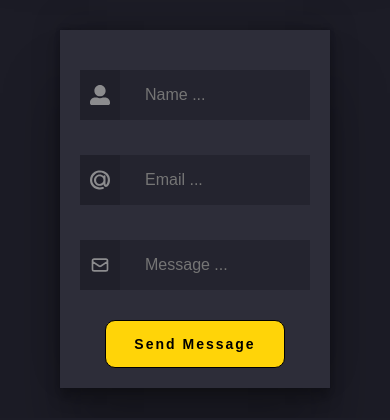
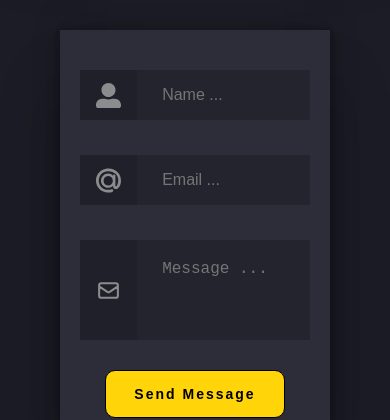
Before and after one commit to Adrian7630/adriansPortofolio, a React app: page /contacts in a window 390 px wide. Shown: the part 698-1118 px from the top of the page. Built offline with nearby package versions, Linux system fonts and the light colour scheme; some packages are replaced by stand-ins of ours.

Commit message:
Added Textarea

```diff
--- a/src/components/Contacts/contacts.js
+++ b/src/components/Contacts/contacts.js
@@ -14,13 +14,6 @@ const Contacts = () => {
     useEffect(() => {
         setName(lang === "EN" ? 'Contacts' : 'Contact');
       }, [setName, name, lang])
-
-      useEffect(() => {
-        if(values.userName !== "" && values.email !== "" && values.message !== "" && Object.keys(errors).length === 0 && test)
-        {
-            setModalMail(true);
-        }
-      }, [errors, values, setValues, test, setModalMail])
 
     const sentEmail = (event) => {
           event.preventDefault();
@@ -105,19 +98,19 @@ const Contacts = () => {
                         />
                     </div>
                     {errors.emailError && <p className="errorBox">{errors.emailError}</p>}
-                    <div className="inputBox">
+                    <div className="inputBoxMsg">
                         <div
-                            className="iconBox"
+                            className="iconBoxMsg"
                             style={{backgroundColor: values.message !== '' ? portofolioColor : "#20202A"}}
                         >
                             <HiOutlineMail style={{color: values.message !== '' ? 'black' : "#8C8C8E"}} />
                         </div>
-                        <input
+                        <textarea
                             name="message"
                             placeholder={lang === "EN" ? "Message ...": "Mesaj ..."}
                             required
-                            type="text"
-                            className="inputType"
+                            type="textarea"
+                            className="inputTypeMsg"
                             value={values.message}
                             onChange={handleChange}
                             style={errors.messageErrors && {border: '1px solid red'}}
--- a/src/components/Contacts/contacts.scss
+++ b/src/components/Contacts/contacts.scss
@@ -71,7 +71,24 @@ input:focus{
     margin-top: 35px;
 }
 
+.inputBoxMsg {
+    width: 100%;
+    height: 20vh;
+    display: flex;
+    margin-top: 35px;
+}
+
 .iconBox {
+    display: flex;
+    align-items: center;
+    justify-content: center;
+    font-size: 25px;
+    width: 80px;
+    height: 100%;
+    background-color: #20202A;
+}
+
+.iconBoxMsg {
     display: flex;
     align-items: center;
     justify-content: center;
@@ -89,7 +106,18 @@ input:focus{
     padding: 10px 10px 10px 40px;
     font-size: 20px;
     border: none;
+}
 
+.inputTypeMsg {
+    width: 100%;
+    height: 100%;
+    background-color: #24242F;
+    color: white;
+    padding: 30px 10px 10px 40px;
+    font-size: 20px;
+    border: none;
+    z-index: 5;
+    resize: none;
 }
 
 .btnMessage {
@@ -97,7 +125,7 @@ input:focus{
     width: 220px;
     padding: 25px;
     border: 1px solid black;
-    margin-top: 70px;
+    margin-top: 80px;
     cursor: pointer;
     font-weight: bold;
     letter-spacing: 2px;
@@ -112,6 +140,17 @@ input:focus{
 
 @media only screen and (max-width: 920px)
 {
+    .inputTypeMsg {
+        width: 100%;
+        height: 100%;
+        background-color: #24242F;
+        color: white;
+        padding: 30px 10px 10px 40px;
+        font-size: 20px;
+        border: none;
+        z-index: 5;
+    }
+
     .dataBox {
         width: 500px;
         background-color: #2A2A33;
@@ -170,15 +209,19 @@ input:focus{
     margin-top: 35px;
 }
 
-.iconBox {
-    font-size: 20px;
-    width: 50px;
-    height: 100%;
-    background-color: #20202A;
+.inputBoxMsg {
+    width: 100%;
+    height: 100px;
+    margin-top: 35px;
 }
 
 .inputType {
     padding: 5px 5px 5px 25px;
+    font-size: 16px;
+}
+
+.inputTypeMsg {
+    padding: 20px 5px 5px 25px;
     font-size: 16px;
 }
 
```
Also changed, not shown: src/components/Contacts/contacts.css, 1 other file.
